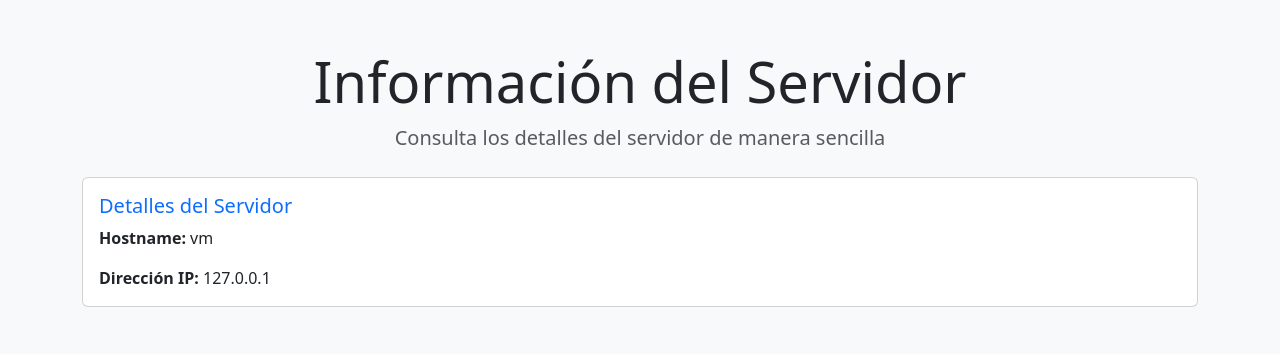
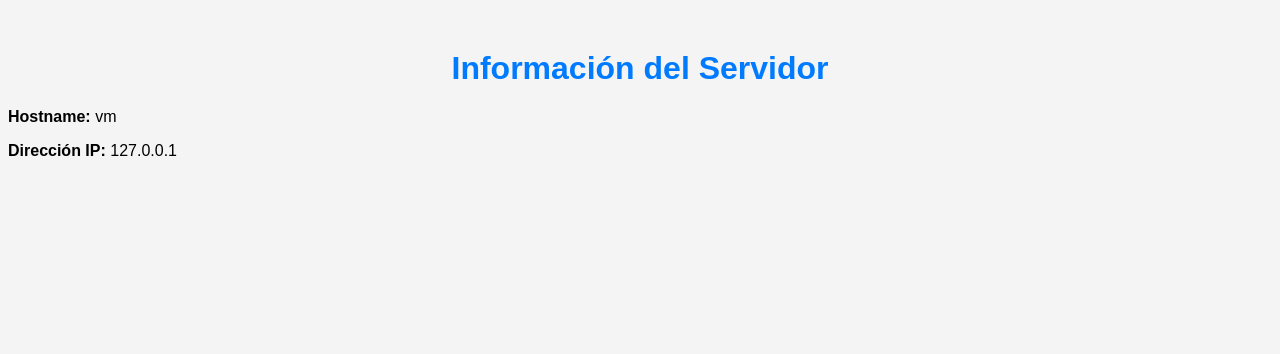
Before and after one commit to ivanceli/python_flask_docker, a Flask app: page / in a window 1280 px wide. Shown: the top 354 px of the page. Run offline with Flask 3, Linux system fonts and the light colour scheme.

Commit message:
Update index.html
estilo

```diff
--- a/src/templates/index.html
+++ b/src/templates/index.html
@@ -4,24 +4,14 @@
     <meta charset="UTF-8">
     <meta name="viewport" content="width=device-width, initial-scale=1.0">
     <title>Información del Servidor</title>
-    <!-- Bootstrap CSS -->
-    <link href="https://cdn.jsdelivr.net/npm/bootstrap@5.3.0/dist/css/bootstrap.min.css" rel="stylesheet">
+    <!-- Enlace al archivo CSS de tu carpeta estática -->
+    <link rel="stylesheet" href="{{ url_for('static', filename='css/styles.css') }}">
 </head>
-<body class="bg-light">
-    <div class="container py-5">
-        <div class="text-center">
-            <h1 class="display-4">Información del Servidor</h1>
-            <p class="lead text-muted">Consulta los detalles del servidor de manera sencilla</p>
-        </div>
-        <div class="card mt-4">
-            <div class="card-body">
-                <h5 class="card-title text-primary">Detalles del Servidor</h5>
-                <p class="card-text"><strong>Hostname:</strong> {{ hostname }}</p>
-                <p class="card-text"><strong>Dirección IP:</strong> {{ ip }}</p>
-            </div>
-        </div>
+<body>
+    <div class="container">
+        <h1>Información del Servidor</h1>
+        <p><strong>Hostname:</strong> {{ hostname }}</p>
+        <p><strong>Dirección IP:</strong> {{ ip }}</p>
     </div>
-    <!-- Bootstrap JS -->
-    <script src="https://cdn.jsdelivr.net/npm/bootstrap@5.3.0/dist/js/bootstrap.bundle.min.js"></script>
 </body>
 </html>
```
